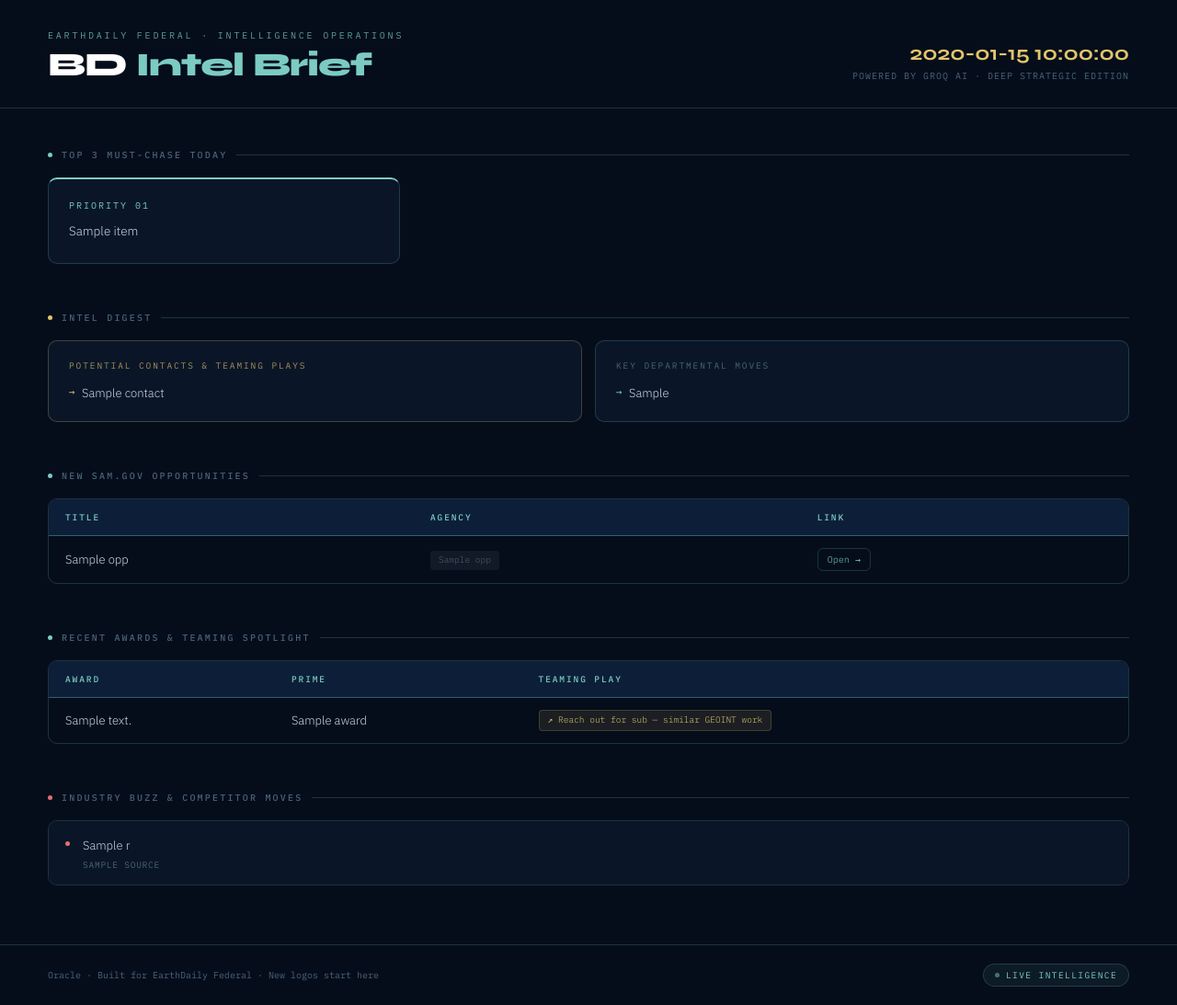
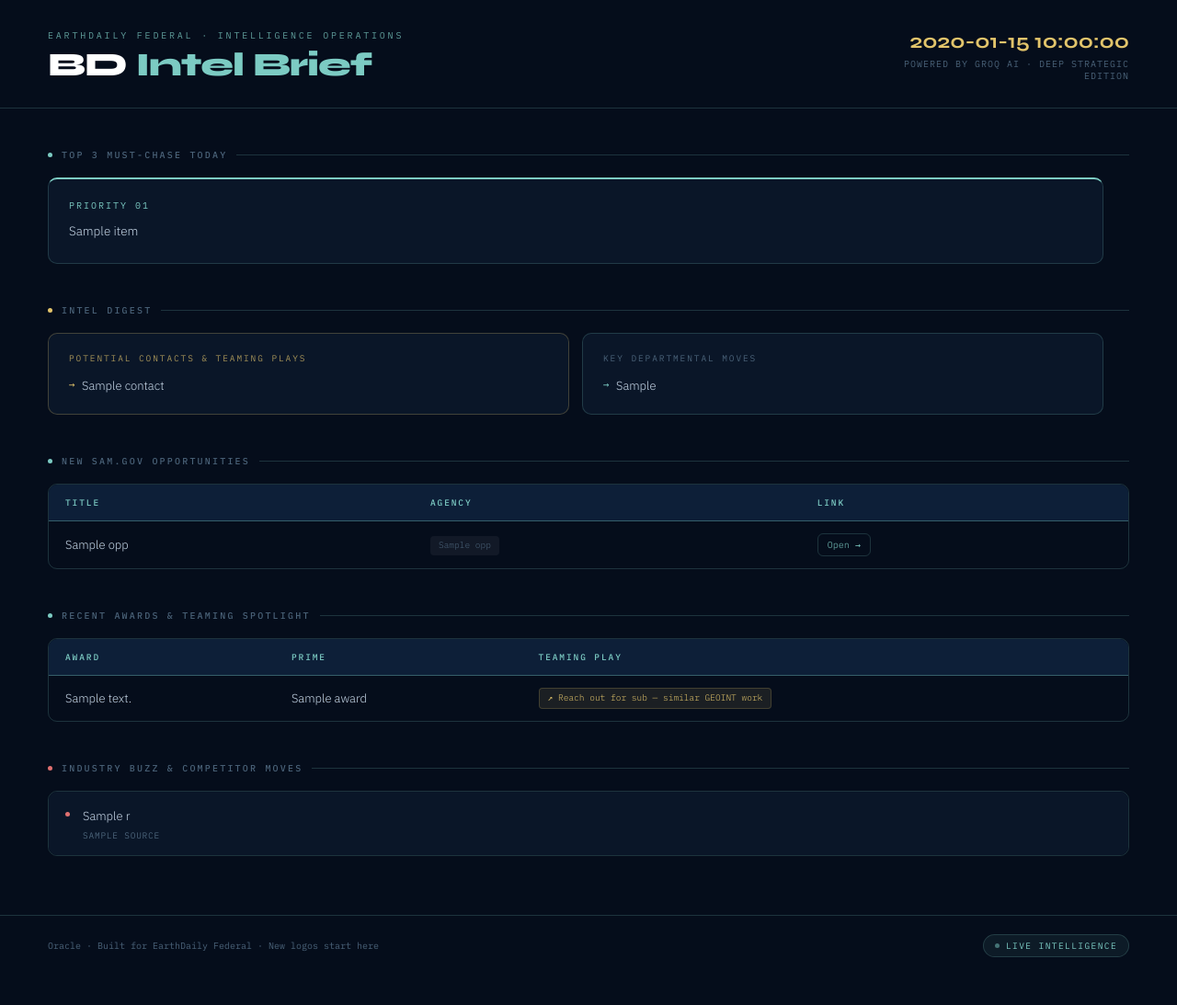
Before and after one commit to rebelrichie/edf-oracle-daily-intel, a Python web app: template templates/report.html in a window 1280 px wide. Shown: the whole page at 92% size. After the commit the page ends 1041 px from the top, so only its background shows below. Run offline with Jinja, Linux system fonts and the light colour scheme; the template is opened without the code that fills it: most values are stand-ins (such as "Sample title", 1, 10 or a date in 2020).

Commit message:
Refactor report layout to use table display

```diff
--- a/templates/report.html
+++ b/templates/report.html
@@ -32,11 +32,13 @@
 
   .hdr {
     padding: 32px 52px 28px;
-    display: flex;
-    justify-content: space-between;
-    align-items: flex-end;
+    display: table;
+    width: 100%;
     border-bottom: 1px solid var(--teal-border);
+    box-sizing: border-box;
   }
+  .hdr-left { display: table-cell; vertical-align: bottom; }
+  .hdr-right { display: table-cell; vertical-align: bottom; text-align: right; width: 280px; }
 
   .hdr-left .eyebrow {
     font-family: 'IBM Plex Mono', monospace;
@@ -59,8 +61,6 @@
 
   .hdr-left h1 em { font-style: normal; color: var(--teal); }
 
-  .hdr-right { text-align: right; }
-
   .hdr-right .date {
     font-family: 'Syne', sans-serif;
     font-size: 22px;
@@ -77,7 +77,9 @@
     text-transform: uppercase;
   }
 
-  .body { padding: 44px 52px 64px; display: flex; flex-direction: column; gap: 52px; }
+  .body { padding: 44px 52px 64px; }
+  .body > section { margin-bottom: 44px; }
+  .body > section:last-child { margin-bottom: 0; }
 
   .sec-hd {
     display: flex;
@@ -108,7 +110,7 @@
   .dot-red { background: var(--red); }
 
   /* TOP 3 */
-  .top3 { display: grid; grid-template-columns: repeat(3, 1fr); gap: 14px; }
+  .top3 { display: table; width: 100%; border-spacing: 14px; border-collapse: separate; margin: -14px; }
 
   .t3c {
     background: var(--surface);
@@ -134,7 +136,7 @@
   .t3c p { font-size: 13.5px; line-height: 1.65; font-weight: 300; }
 
   /* TWO-COL GRID */
-  .two-col { display: grid; grid-template-columns: 1fr 1fr; gap: 14px; }
+  .two-col { display: table; width: 100%; border-spacing: 14px; border-collapse: separate; margin: -14px; }
 
   .info-card {
     background: var(--surface);
@@ -152,7 +154,9 @@
     margin-bottom: 14px;
   }
 
-  .info-card ul { list-style: none; display: flex; flex-direction: column; gap: 10px; }
+  .info-card ul { list-style: none; }
+  .info-card ul li { margin-bottom: 10px; }
+  .info-card ul li:last-child { margin-bottom: 0; }
 
   .info-card ul li {
     font-size: 13px;
@@ -334,9 +338,9 @@
   <!-- TOP 3 -->
   <section>
     <div class="sec-hd"><div class="dot"></div><span>Top 3 Must-Chase Today</span></div>
-    <div class="top3">
+    <div class="top3" style="display:table;width:100%;border-spacing:14px;border-collapse:separate;">
       {% for item in top_3 %}
-      <div class="t3c">
+      <div class="t3c" style="display:table-cell;width:33%;vertical-align:top;">
         <span class="num">Priority 0{{ loop.index }}</span>
         <p>{{ item }}</p>
       </div>
@@ -350,7 +354,7 @@
     <div class="sec-hd"><div class="dot dot-gold"></div><span>Intel Digest</span></div>
     <div class="two-col">
       {% if contacts %}
-      <div class="info-card gold-card">
+      <div class="info-card gold-card" style="display:table-cell;width:50%;vertical-align:top;">
         <div class="ic-label">Potential Contacts &amp; Teaming Plays</div>
         <ul>
           {% for c in contacts %}<li>{{ c }}</li>{% endfor %}
@@ -358,7 +362,7 @@
       </div>
       {% endif %}
       {% if dept_moves %}
-      <div class="info-card">
+      <div class="info-card" style="display:table-cell;width:50%;vertical-align:top;">
         <div class="ic-label">Key Departmental Moves</div>
         <ul>
           {% for m in dept_moves %}<li>{{ m }}</li>{% endfor %}
```
